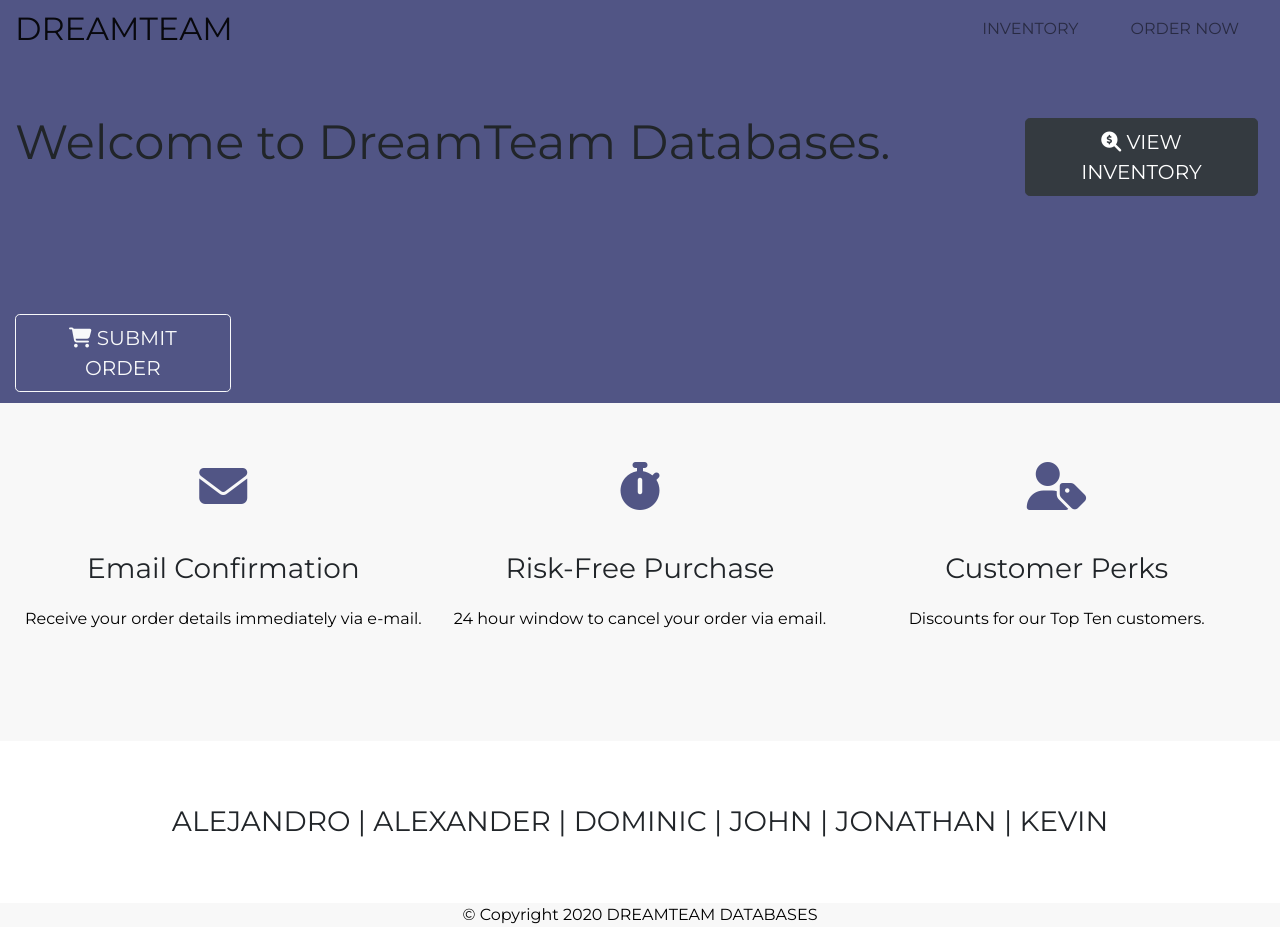
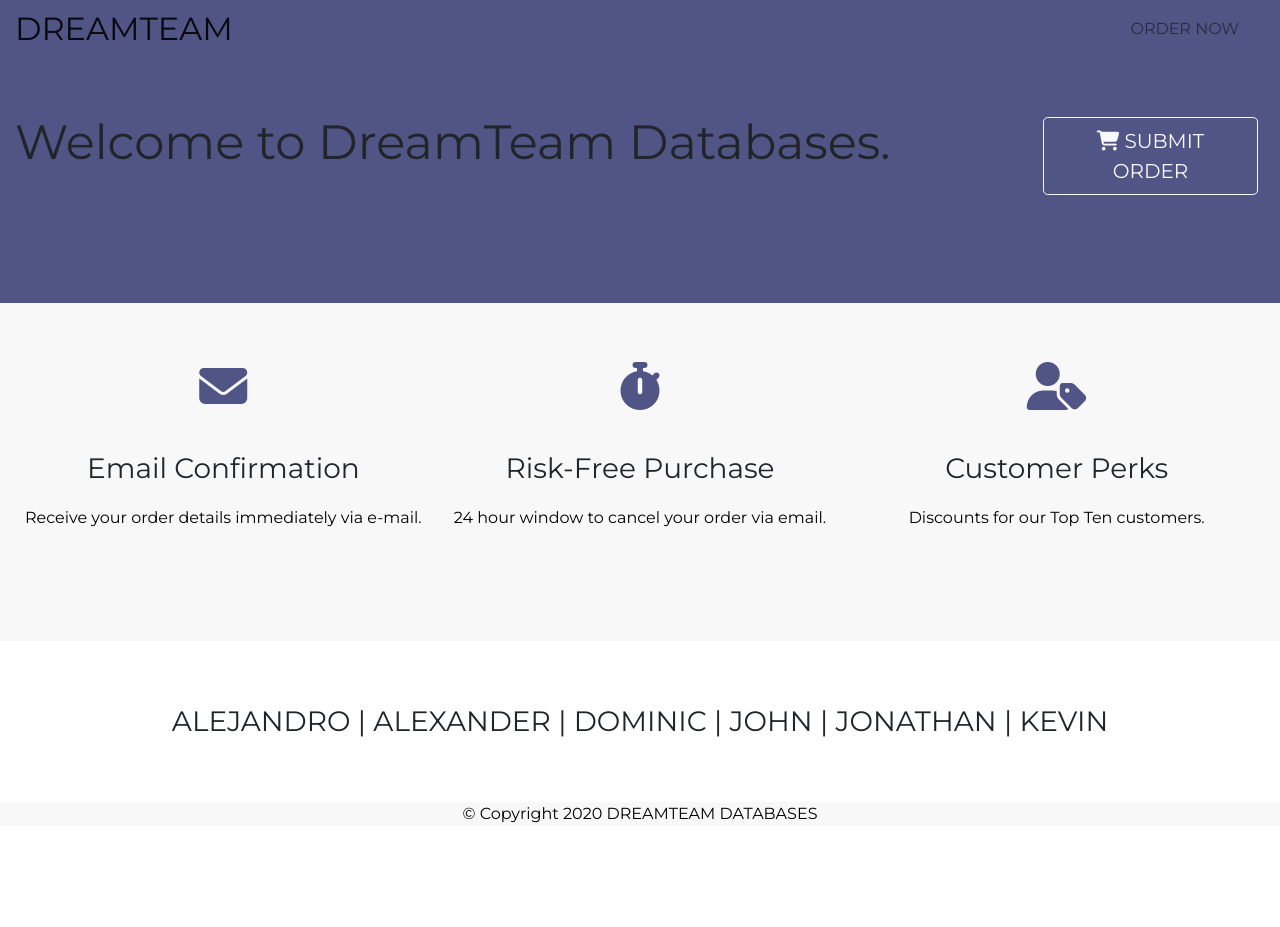
Before and after one commit to kevvo15/DreamTeam-Website, a plain HTML site: page index.html in a window 1280 px wide. After the commit the page ends 826 px from the top, so only its background shows below. Drawn offline with nearby package versions, Linux system fonts and the light colour scheme.

```diff
--- a/form.html
+++ b/form.html
@@ -11,7 +11,8 @@
     <!-- Bootstrap / jQuery Scripts -->
 
     <link rel="stylesheet" href="https://stackpath.bootstrapcdn.com/bootstrap/4.4.1/css/bootstrap.min.css" integrity="sha384-Vkoo8x4CGsO3+Hhxv8T/Q5PaXtkKtu6ug5TOeNV6gBiFeWPGFN9MuhOf23Q9Ifjh" crossorigin="anonymous">
-    <script src="https://code.jquery.com/jquery-3.4.1.slim.min.js" integrity="sha384-J6qa4849blE2+poT4WnyKhv5vZF5SrPo0iEjwBvKU7imGFAV0wwj1yYfoRSJoZ+n" crossorigin="anonymous"></script>
+    <script src="https://cdnjs.cloudflare.com/ajax/libs/jquery/3.5.1/jquery.min.js"></script>
+	<script src="https://code.jquery.com/jquery-3.4.1.slim.min.js" integrity="sha384-J6qa4849blE2+poT4WnyKhv5vZF5SrPo0iEjwBvKU7imGFAV0wwj1yYfoRSJoZ+n" crossorigin="anonymous"></script>
     <script src="https://cdn.jsdelivr.net/npm/popper.js@1.16.0/dist/umd/popper.min.js" integrity="sha384-Q6E9RHvbIyZFJoft+2mJbHaEWldlvI9IOYy5n3zV9zzTtmI3UksdQRVvoxMfooAo" crossorigin="anonymous"></script>
     <script src="https://stackpath.bootstrapcdn.com/bootstrap/4.4.1/js/bootstrap.min.js" integrity="sha384-wfSDF2E50Y2D1uUdj0O3uMBJnjuUD4Ih7YwaYd1iqfktj0Uod8GCExl3Og8ifwB6" crossorigin="anonymous"></script>
 
--- a/index.html
+++ b/index.html
@@ -38,9 +38,11 @@
 
             <div class="collapse navbar-collapse" id="navbarSupportedContent">
                 <ul class="navbar-nav ml-auto">
+				<!--
                     <li class="nav-item">
                         <a class="nav-link" href="#">INVENTORY</a>
                     </li>
+				-->
                     <li class="nav-item">
                         <a class="nav-link" href="#">ORDER NOW</a>
                     </li>
@@ -55,14 +57,15 @@
 
             <h1>Welcome to DreamTeam Databases.</h1>
             <h3 class="collab"></h3>
+		<!--
             <a href="form.html"><button type="button" class="btn btn-dark btn-lg download-button"><i class="fas fa-search-dollar"></i></i> VIEW INVENTORY</button></a>
-            <a href = "form.html"><button type="button" class="btn btn-outline-light btn-lg download-button"><i class="fas fa-shopping-cart"></i></i> SUBMIT ORDER</button></a>
+		-->
+			<a href = "form.html"><button type="button" class="btn btn-outline-light btn-lg download-button"><i class="fas fa-shopping-cart"></i></i> SUBMIT ORDER</button></a>
 
 
 
         </div>
 </section>
-
 
 <!-- Features -->
 
```
